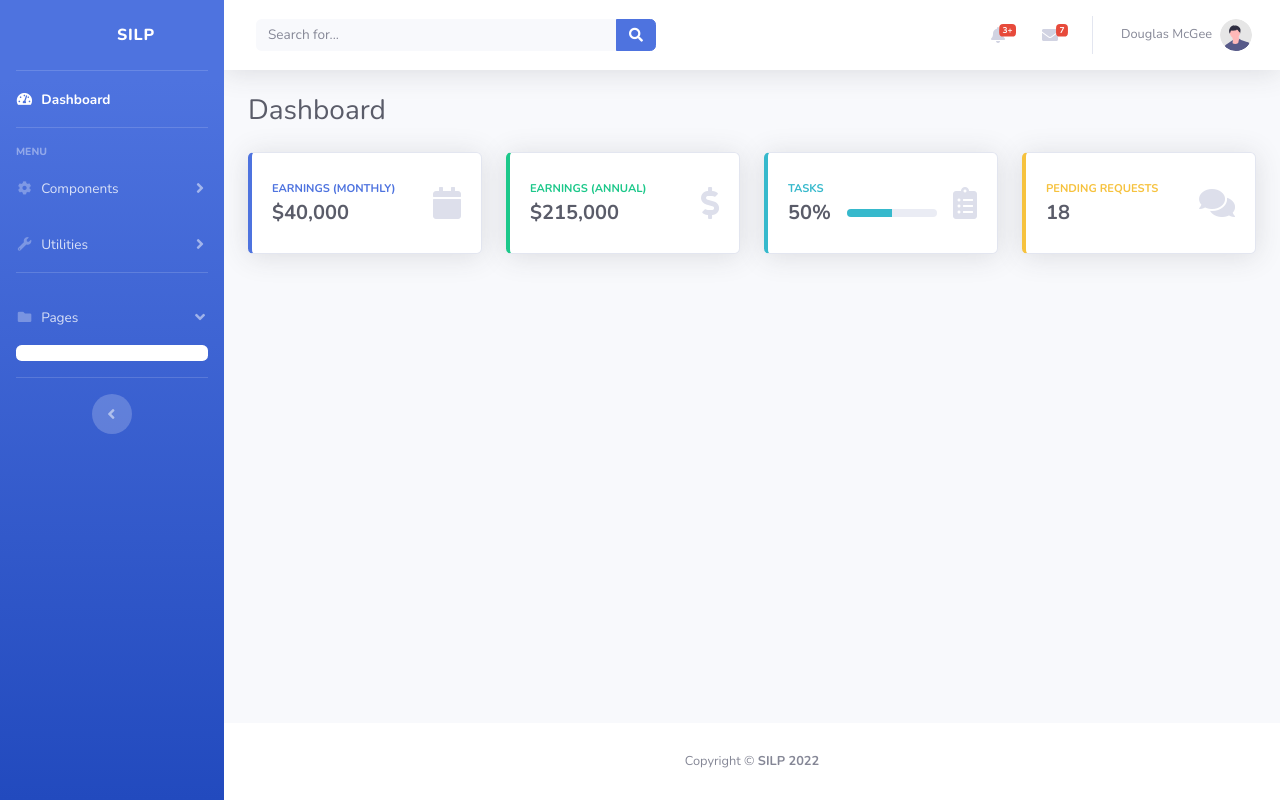
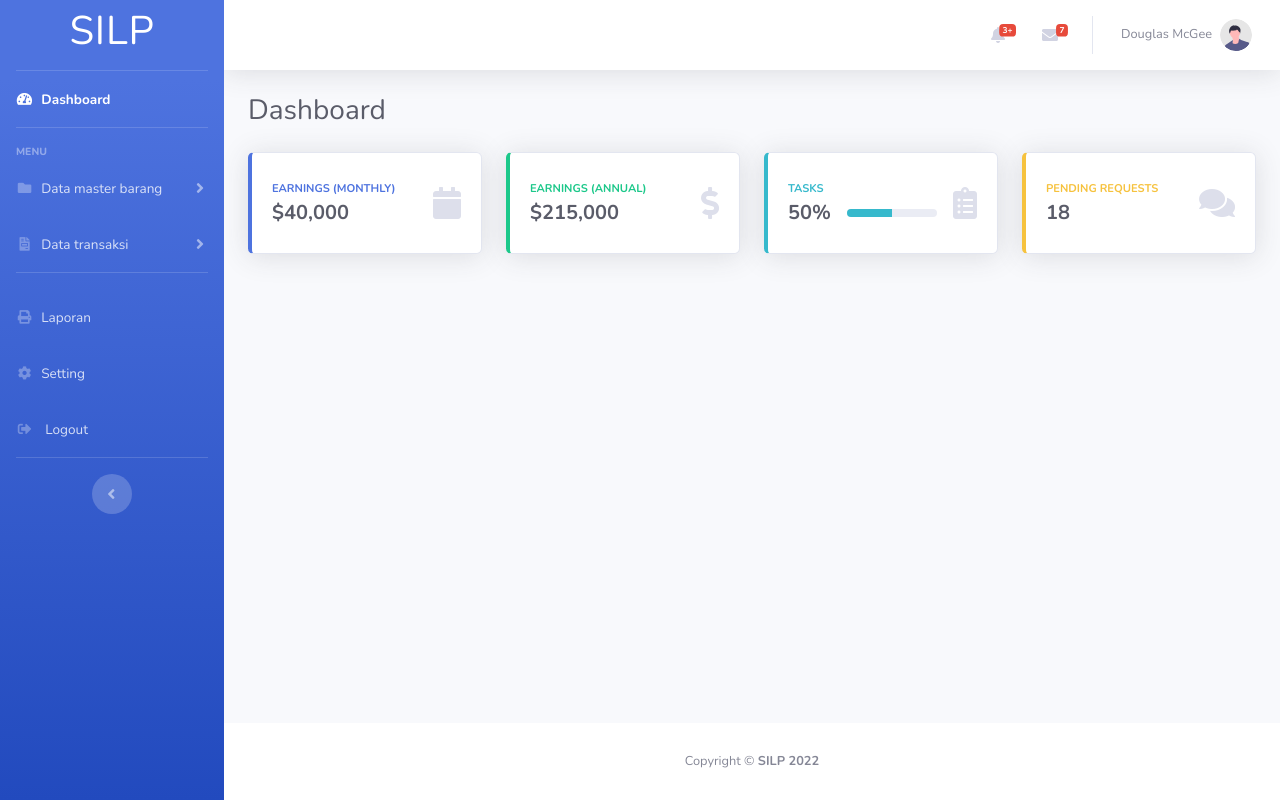
Before and after one commit to dikisetiawan1/project-diki, a CodeIgniter app: page /projectSkripsi/dashboard in a window 1280 px wide. Run offline with CodeIgniter, Linux system fonts and the light colour scheme.

Commit message:
update sidebar & topbar

```diff
--- a/application/views/templates/sidebar.php
+++ b/application/views/templates/sidebar.php
@@ -3,10 +3,10 @@
 
     <!-- Sidebar - Brand -->
     <a class="sidebar-brand d-flex align-items-center justify-content-center" href="index.html">
-        <div class="col-lg-3 ">
+        <div class="col-lg  ">
+            <h1>SILP</h1>
+        </div>
 
-        </div>
-        <div class="sidebar-brand-text mx-3">SILP</div>
     </a>
 
     <!-- Divider -->
@@ -30,14 +30,17 @@
     <!-- Nav Item - Pages Collapse Menu -->
     <li class="nav-item">
         <a class="nav-link collapsed" href="#" data-toggle="collapse" data-target="#collapseTwo" aria-expanded="true" aria-controls="collapseTwo">
-            <i class="fas fa-fw fa-cog"></i>
-            <span>Components</span>
+            <i class="fas fa-fw  fa-folder"></i>
+
+
+            <span>Data master barang</span>
         </a>
         <div id="collapseTwo" class="collapse" aria-labelledby="headingTwo" data-parent="#accordionSidebar">
             <div class="bg-white py-2 collapse-inner rounded">
-                <h6 class="collapse-header">Stock product</h6>
-                <a class="collapse-item" href="buttons.html">Product IN</a>
-                <a class="collapse-item" href="cards.html">Product OUT</a>
+                <h6 class="collapse-header">Data barang</h6>
+                <a class="collapse-item" href="buttons.html">Barang masuk</a>
+                <a class="collapse-item" href="cards.html">Barang keluar</a>
+                <a class="collapse-item" href="cards.html">Stok barang</a>
             </div>
         </div>
     </li>
@@ -45,14 +48,15 @@
     <!-- Nav Item - Utilities Collapse Menu -->
     <li class="nav-item">
         <a class="nav-link collapsed" href="#" data-toggle="collapse" data-target="#collapseUtilities" aria-expanded="true" aria-controls="collapseUtilities">
-            <i class="fas fa-fw fa-wrench"></i>
-            <span>Utilities</span>
+            <i class="fa fa-fw fa-file-invoice"></i>
+            <span>Data transaksi</span>
         </a>
         <div id="collapseUtilities" class="collapse" aria-labelledby="headingUtilities" data-parent="#accordionSidebar">
             <div class="bg-white py-2 collapse-inner rounded">
-                <h6 class="collapse-header">Custom Utilities:</h6>
-                <a class="collapse-item" href="utilities-color.html">Order</a>
-                <a class="collapse-item" href="utilities-border.html">Pre-order</a>
+                <h6 class="collapse-header">Data transaksi</h6>
+                <a class="collapse-item" href="utilities-color.html">Pemesanan barang</a>
+                <a class="collapse-item" href="utilities-color.html">Data supplier</a>
+
 
             </div>
         </div>
@@ -66,15 +70,26 @@
 
     <!-- Nav Item - Pages Collapse Menu -->
     <li class="nav-item">
-        <a class="nav-link" href="#" data-toggle="collapse" data-target="#collapsePages" aria-expanded="true" aria-controls="collapsePages">
-            <i class="fas fa-fw fa-folder"></i>
-            <span>Pages</span>
+        <a class="nav-link" href="#" data-target="#collapsePages" aria-expanded="true" aria-controls="">
+            <i class="fa fa-fw  fa-print"></i>
+            <span>Laporan</span>
         </a>
-        <div id="collapsePages" class="collapse show" aria-labelledby="headingPages" data-parent="#accordionSidebar">
-            <div class="bg-white py-2 collapse-inner rounded">
+    <li class="nav-item">
+        <a class="nav-link" href="#" data-target="#collapsePages" aria-expanded="true" aria-controls="">
+            <i class="fas fa-fw  fa-cog"></i>
+            <span>Setting</span>
+        </a>
 
-            </div>
-        </div>
+    </li>
+
+
+    </li>
+    <li class="nav-item">
+        <a class="nav-link" href="#" data-target="#collapsePages" aria-expanded="true" aria-controls="">
+            <i class="fas  fa-sign-out-alt fa-sm fa-fw mr-2 "></i>
+            <span>Logout</span>
+        </a>
+
     </li>
 
     <!-- Nav Item - Charts -->
--- a/application/views/templates/topbar.php
+++ b/application/views/templates/topbar.php
@@ -12,17 +12,6 @@
                 <i class="fa fa-bars"></i>
             </button>
 
-            <!-- Topbar Search -->
-            <form class="d-none d-sm-inline-block form-inline mr-auto ml-md-3 my-2 my-md-0 mw-100 navbar-search">
-                <div class="input-group">
-                    <input type="text" class="form-control bg-light border-0 small" placeholder="Search for..." aria-label="Search" aria-describedby="basic-addon2">
-                    <div class="input-group-append">
-                        <button class="btn btn-primary" type="button">
-                            <i class="fas fa-search fa-sm"></i>
-                        </button>
-                    </div>
-                </div>
-            </form>
 
             <!-- Topbar Navbar -->
             <ul class="navbar-nav ml-auto">
```
